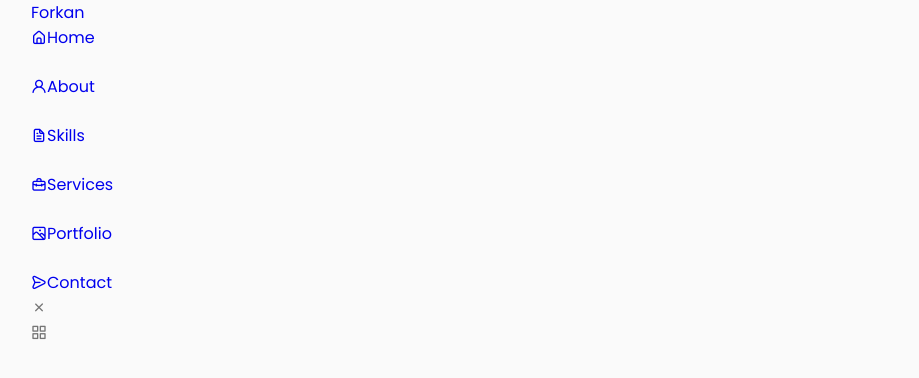
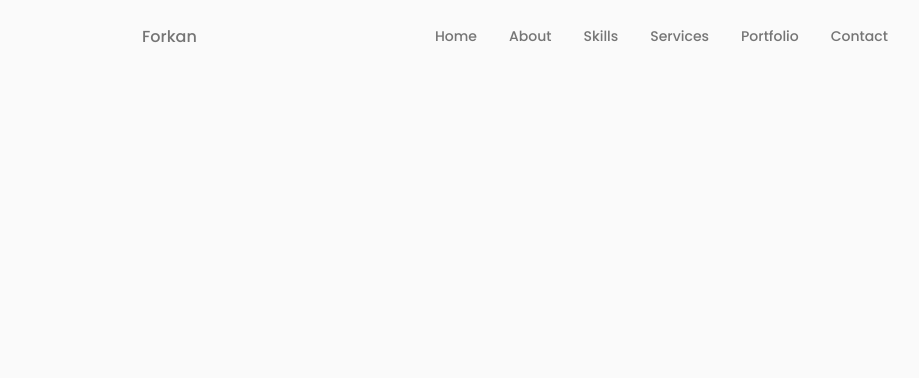
Before and after one commit to Mahmoud-Saadaoui/portfolio, a React (Create React App) app: page / in a window 1280 px wide. Shown: the top 378 px of the page, without its empty margins (125-1044 px from the left). Built offline with nearby package versions, Linux system fonts and the light colour scheme.

Commit message:
Header Styling and Refactoring

```diff
--- a/src/components/header/Header.jsx
+++ b/src/components/header/Header.jsx
@@ -1,53 +1,19 @@
-import React from 'react'
+import React, { useState } from 'react'
+import './header.css'
+import Links from './Links'
 
 function Header() {
+    const [toggle, setToggle] = useState(false)
   return (
     <header className="header">
         <nav className="nav container">
             <a href="index.html" className='nav_logo'>Forkan</a>
-            <div className="nav_menu">
-                <ul className="nav_list grid">
-                    <li className="nav_item">
-                        <a href="#home" className='nav_link'>
-                            <i className='uil uil-estate nav_icon'></i>
-                            Home
-                        </a>
-                    </li>
-                    <li className="nav_item">
-                        <a href="#about" className='nav_link'>
-                            <i className='uil uil-user nav_icon'></i>
-                            About
-                        </a>
-                    </li>
-                    <li className="nav_item">
-                        <a href="#home" className='nav_link'>
-                            <i className='uil uil-file-alt nav_icon'></i>
-                            Skills
-                        </a>
-                    </li>
-                    <li className="nav_item">
-                        <a href="#home" className='nav_link'>
-                            <i className='uil uil-briefcase-alt nav_icon'></i>
-                            Services
-                        </a>
-                    </li>
-                    <li className="nav_item">
-                        <a href="#home" className='nav_link'>
-                            <i className='uil uil-scenery nav_icon'></i>
-                            Portfolio
-                        </a>
-                    </li>
-                    <li className="nav_item">
-                        <a href="#home" className='nav_link'>
-                            <i className='uil uil-message nav_icon'></i>
-                            Contact
-                        </a>
-                    </li>
-                </ul>
-                <i class="uil uil-times nav_close"></i>
+            <div className={toggle ? "nav_menu show-menu" : "nav_menu"}>
+                <Links />
+                <i className="uil uil-times nav_close" onClick={()=>setToggle(!toggle)}></i>
             </div>
-            <div className="nav_toggle">
-                <i class="uil uil-apps"></i>
+            <div className="nav_toggle" onClick={()=>setToggle(!toggle)}>
+                <i className="uil uil-apps"></i>
             </div>
         </nav>
     </header>
--- /dev/null
+++ b/src/components/header/Links.jsx
@@ -0,0 +1,60 @@
+import React from 'react'
+
+function Links() {
+    const links = [
+        {
+            id: 0,
+            href: "#home",
+            icon: <i className='uil uil-estate nav_icon'></i>,
+            text: "Home"
+        },
+        {
+            id: 1,
+            href: "#about",
+            icon: <i className='uil uil-user nav_icon'></i>,
+            text: "About"
+        },
+        {
+            id: 2,
+            href: "#skills",
+            icon: <i className='uil uil-file-alt nav_icon'></i>,
+            text: "Skills"
+        },
+        {
+            id: 3,
+            href: "#services",
+            icon: <i className='uil uil-briefcase-alt nav_icon'></i>,
+            text: "Services"
+        },
+        {
+            id: 4,
+            href: "#portfolio",
+            icon: <i className='uil uil-scenery nav_icon'></i>,
+            text: "Portfolio"
+        },
+        {
+            id: 5,
+            href: "#contact",
+            icon: <i className='uil uil-message nav_icon'></i>,
+            text: "Contact"
+        },
+    ]
+  return (
+    <ul className="nav_list grid">
+
+        {
+            links.map(link => (
+                <li className="nav_item" key={link.id}>
+                    <a href={link.href} className='nav_link'>
+                        {link.icon}
+                        {link.text}
+                    </a>
+                </li>
+            ))
+        }
+
+    </ul>
+  )
+}
+
+export default Links
--- a/src/components/header/header.css
+++ b/src/components/header/header.css
@@ -0,0 +1,103 @@
+.header {
+    width: 100%;
+    position: fixed;
+    top: 0;
+    left: 0;
+    z-index: var(--z-fixed);
+    background-color: var(--body-color);
+}
+.nav {
+    display: flex;
+    align-items: center;
+    justify-content: space-around;
+    column-gap: 1rem;
+    height: calc(var(--header-height) + 1.5rem);
+}
+.nav_logo, .nav_toggle {
+    color: var(--tilte-color);
+    font-weight: var(--font-medium);
+}
+.nav_list {
+    display: flex;
+    column-gap: 2rem;
+}
+.nav_icon, .nav_toggle, .nav_close {
+    display: none;
+}
+.nav_link {
+    display: flex;
+    flex-direction: column;
+    align-items: center;
+    font-size: var(--small-font-size);
+    color: var(--tilte-color);
+    font-weight: var(--font-medium);
+    transition: 0.3s;
+}
+/* Active Link */
+.active-link, .nav_link:hover {
+    color: var(--title-color-dark);
+}
+
+/* Responsive */
+@media screen and (max-width: 768px) {
+    .header {
+        top: initial;
+        bottom: 0;
+    }
+    .nav {
+        justify-content: space-between;
+        height: var(--header-height);
+    }
+    .nav_menu {
+        position: fixed;
+        bottom: -100%;
+        left: 0;
+        width: 100%;
+        background-color: var(--body-color);
+        padding: 4rem 1.5rem 2rem;
+        box-shadow: 0 -1px 4px rgba(0, 0, 0, 0.15);
+        border-radius: 1.5rem 1.5rem 0 0;
+        transition: 0.3s;
+    }
+    /* Show Menu */
+    .show-menu {
+        bottom: 0;
+    }
+    .nav_toggle {
+        font-size: 1.1rem;
+        cursor: pointer;
+    }
+    .nav_list {
+        display: grid;
+        grid-template-columns: repeat(3, 1fr);
+        gap: 2rem;
+    }
+    .nav_icon,
+    .nav_close,
+    .nav_toggle {
+        display: block;
+    }
+    .nav_icon {
+        font-size: 1.2rem;
+    }
+    .nav_close {
+        position: absolute;
+        right: 1.3rem;
+        top: 0.7rem;
+        font-size: 1.5rem;
+        cursor: pointer;
+        color: var(--tilte-color);
+    }
+    .nav_close:hover {
+        color: var(--title-color-dark);
+    }
+}
+
+@media screen and (max-width: 350px) {
+    .nav_menu {
+        padding: 2rem 0.25rem 4rem;
+    }
+    .nav_list {
+        column-gap: 0;
+    }
+}
```
